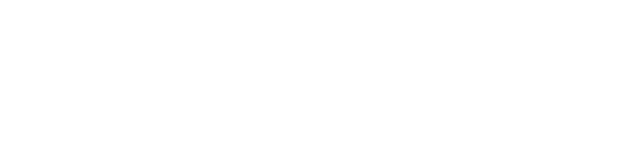
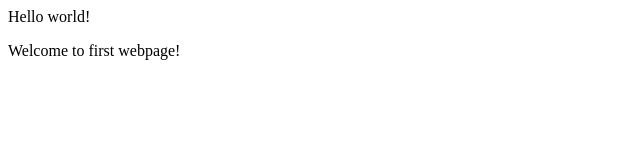
Before and after one commit to alex-muliande/my-first-webpage.html, a plain HTML site: page my-first-webpage.html in a window 1280 px wide. Shown: the whole page, without its empty margins (0-640 px from the left). Drawn offline with Linux system fonts and the light colour scheme.

Commit message:
add paragraph block elements to the page

```diff
--- a/my-first-webpage.html
+++ b/my-first-webpage.html
@@ -3,6 +3,7 @@
         <title>My first webpage!</title>
     </head>
     <body>
-
+       <p>Hello world!</p>
+      <p> Welcome to first webpage!</p>
     </body>
 </html>
```
